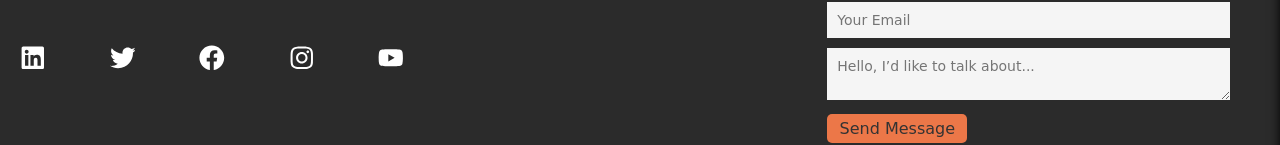
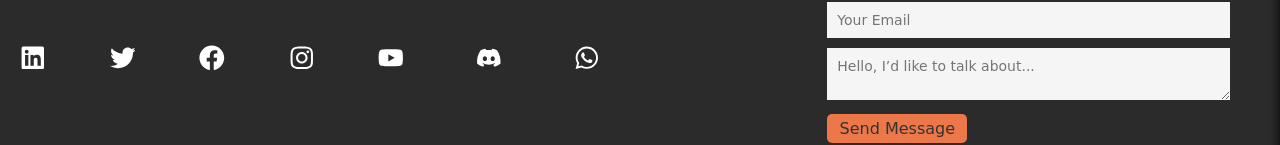
Before and after one commit to Arunitdy/gemini-revamp, a React (Vite) app: page / in a window 1280 px wide. Shown: the part 7511-7656 px from the top of the page. Built offline with nearby package versions, Linux system fonts and the light colour scheme.

Commit message:
style: add WhatsApp and Discord icons to Footer component for enhanced social connectivity

```diff
--- a/src/All/Footer/Footer.jsx
+++ b/src/All/Footer/Footer.jsx
@@ -1,5 +1,5 @@
 import React, { useState, useEffect } from "react";
-import { FaLinkedin, FaGithub, FaTwitter, FaFacebook, FaInstagram, FaYoutube } from "react-icons/fa";
+import { FaLinkedin, FaGithub, FaTwitter, FaWhatsapp, FaDiscord, FaFacebook, FaInstagram, FaYoutube } from "react-icons/fa";
 import "./Footer.css";
 
 
@@ -58,6 +58,8 @@ export const Footer = () => {
                     <a href="https://www.facebook.com/GDSCIGDTUW/"><FaFacebook  className="icon"/></a>
                     <a href="https://www.instagram.com/gdsc_igdtuw"><FaInstagram  className="icon"/></a>
                     <a href="https://www.youtube.com/@DSCIGDTUW"><FaYoutube  className="icon"/></a>
+                    <a href="https://discord.gg/eG4YP3gA48" className="icon"> <FaDiscord />  </a>
+                    <a href="https://chat.whatsapp.com/KIlPsKeZZdo7KhKtilL8AT" className="icon"> <FaWhatsapp /> </a>
                 </div>
             </div>
 
```
